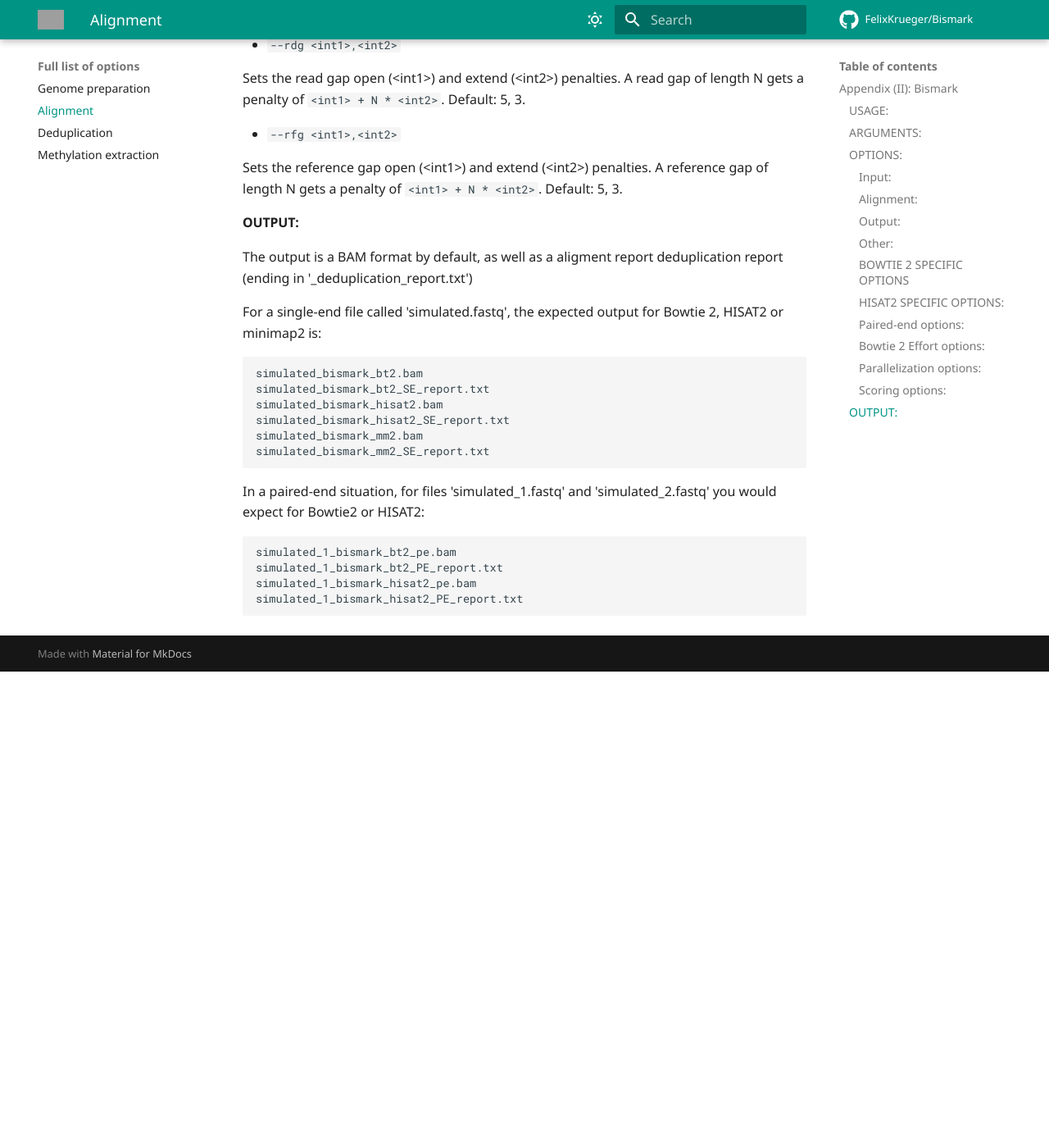
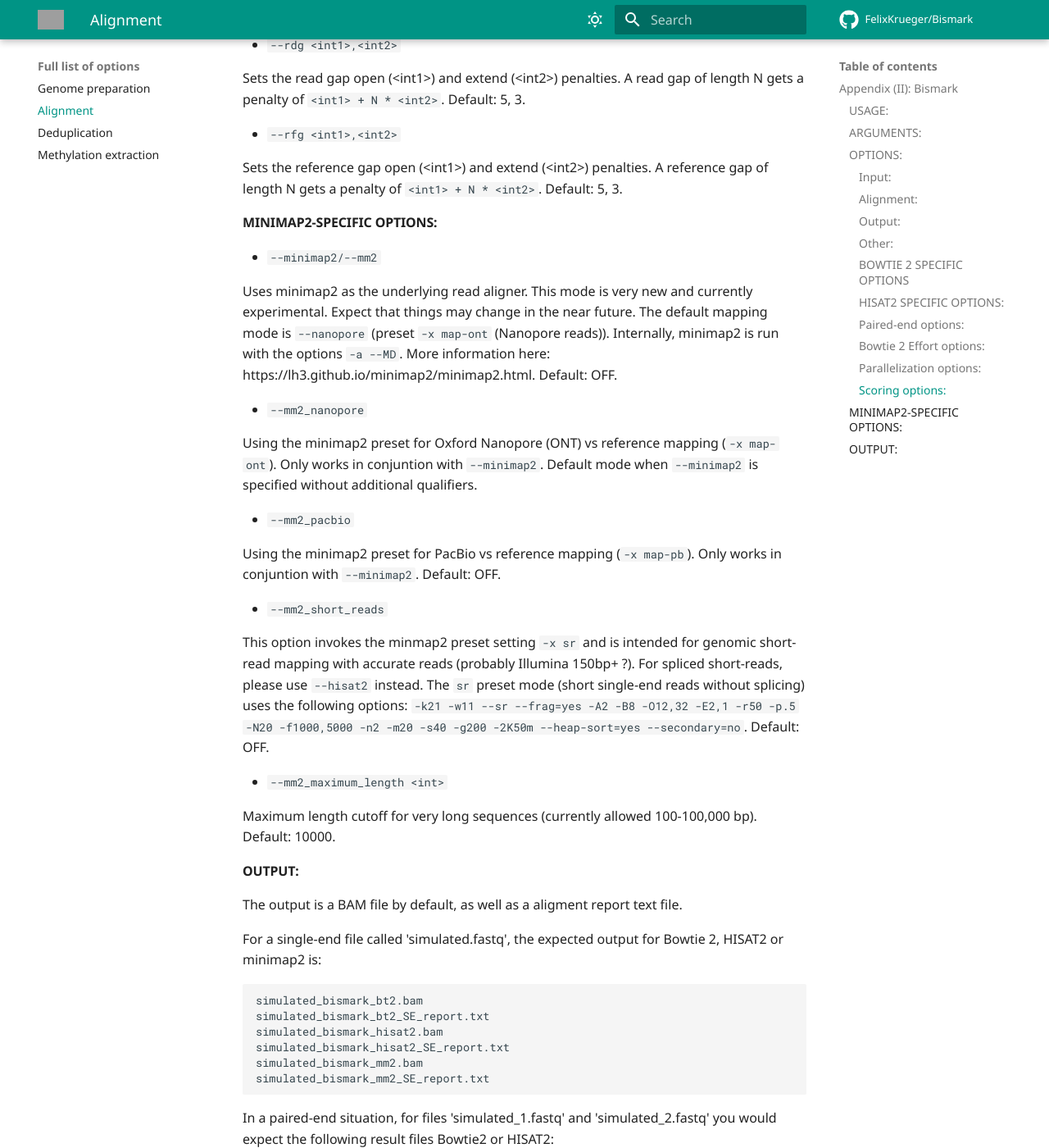
Before and after one commit to FelixKrueger/Bismark, an MkDocs documentation site: the page built from docs/options/alignment.md, in a window 1280 px wide and 1400 px high, scrolled down 9992 px. Shown: the whole window at 82% size. Built offline with MkDocs 1.6.1 and Material for MkDocs 9.7.7, drawn with Linux system fonts in a browser that asks for light colours; comment, search, counter and statistics services are not loaded; before the commit the page ends 10811 px from its top, so only the background shows below that; grey boxes are pictures that could not be loaded.

Commit message:
update for minimap options

````diff
--- a/docs/options/alignment.md
+++ b/docs/options/alignment.md
@@ -288,9 +288,33 @@ For reads that have multiple alignments a random alignment is written out to a s
   Sets the reference gap open (&lt;int1>) and extend (&lt;int2>) penalties. A reference gap of length N gets a penalty of `<int1> + N * <int2>`. Default: 5, 3.
 
 
+#### MINIMAP2-SPECIFIC OPTIONS:
+
+
+- `--minimap2/--mm2`
+
+Uses minimap2 as the underlying read aligner. This mode is very new and currently experimental. Expect that things may change in the near future. The default mapping mode is `--nanopore` (preset `-x map-ont` (Nanopore reads)). Internally, minimap2 is run with the options `-a --MD`. More information here: https://lh3.github.io/minimap2/minimap2.html. Default: OFF.
+
+- `--mm2_nanopore`
+
+Using the minimap2 preset for Oxford Nanopore (ONT) vs reference mapping (`-x map-ont`). Only works in conjuntion with `--minimap2`. Default mode when `--minimap2` is specified without additional qualifiers.
+
+- `--mm2_pacbio`
+
+Using the minimap2 preset for PacBio vs reference mapping (`-x map-pb`). Only works in conjuntion with `--minimap2`. Default: OFF.
+
+- `--mm2_short_reads`
+
+This option invokes the minmap2 preset setting `-x sr` and is intended for genomic short-read mapping with accurate reads (probably Illumina 150bp+ ?). For spliced short-reads, please use `--hisat2` instead. The `sr` preset mode (short single-end reads without splicing) uses the following options:
+`-k21 -w11 --sr --frag=yes -A2 -B8 -O12,32 -E2,1 -r50 -p.5 -N20 -f1000,5000 -n2 -m20 -s40 -g200 -2K50m --heap-sort=yes --secondary=no`. Default: OFF.
+
+- `--mm2_maximum_length <int>`
+
+Maximum length cutoff for very long sequences (currently allowed 100-100,000 bp). Default: 10000.
+
 #### OUTPUT:
 
-The output is a BAM format by default, as well as a aligment report deduplication report (ending in '_deduplication_report.txt')
+The output is a BAM file by default, as well as a aligment report text file.
 
 For a single-end file called 'simulated.fastq', the expected output for Bowtie 2, HISAT2 or minimap2 is:
 
@@ -303,7 +327,7 @@ simulated_bismark_mm2.bam
 simulated_bismark_mm2_SE_report.txt
 ```
 
-In a paired-end situation, for files 'simulated_1.fastq' and 'simulated_2.fastq' you would expect for Bowtie2 or HISAT2:
+In a paired-end situation, for files 'simulated_1.fastq' and 'simulated_2.fastq' you would expect the following result files Bowtie2 or HISAT2:
 
 ```
 simulated_1_bismark_bt2_pe.bam
````
